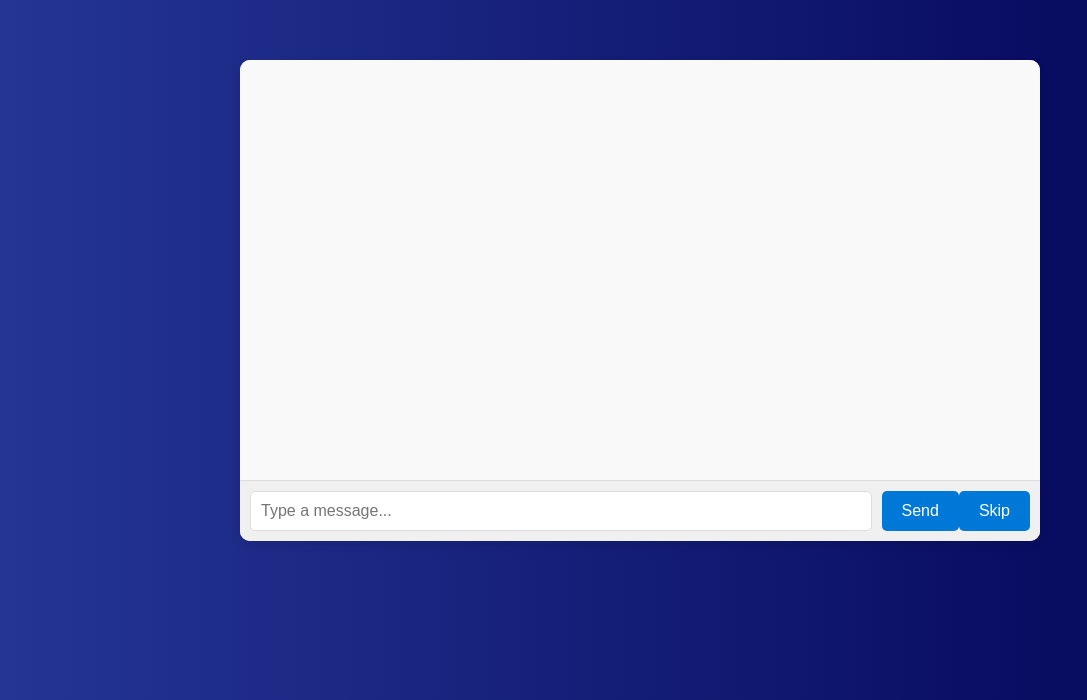
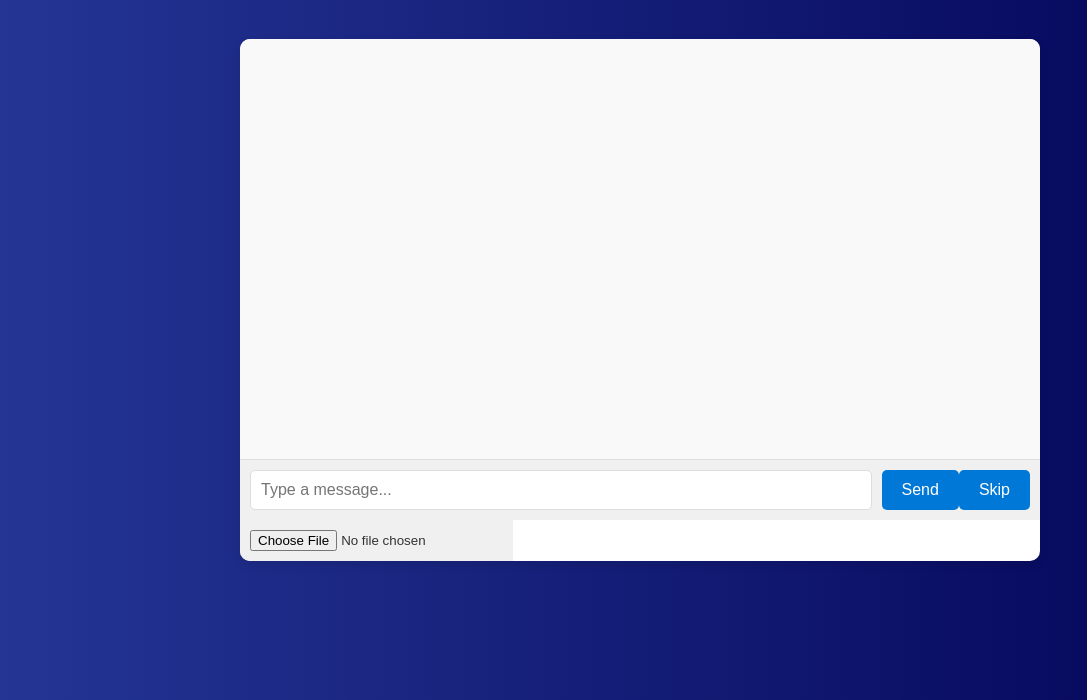
Before and after one commit to XhunterMns/chat-tun, a website: page index.html in a window 1280 px wide. Shown: the part 100-800 px from the top of the page, without its empty margins (0-1087 px from the left). Drawn offline with nearby package versions, Linux system fonts and the light colour scheme; no server answers.

Commit message:
Update index.html

```diff
--- a/index.html
+++ b/index.html
@@ -93,7 +93,7 @@
             <button id="send">Send</button>
             <button id="skip">Skip</button>
         </div>
-        <!--  <div><input class="input-box" id="image-file" type="file" /> </div> -->
+        <div><input class="input-box" id="image-file" type="file" /> </div>
     </div>
     <div id="chat"></div>
 
```
